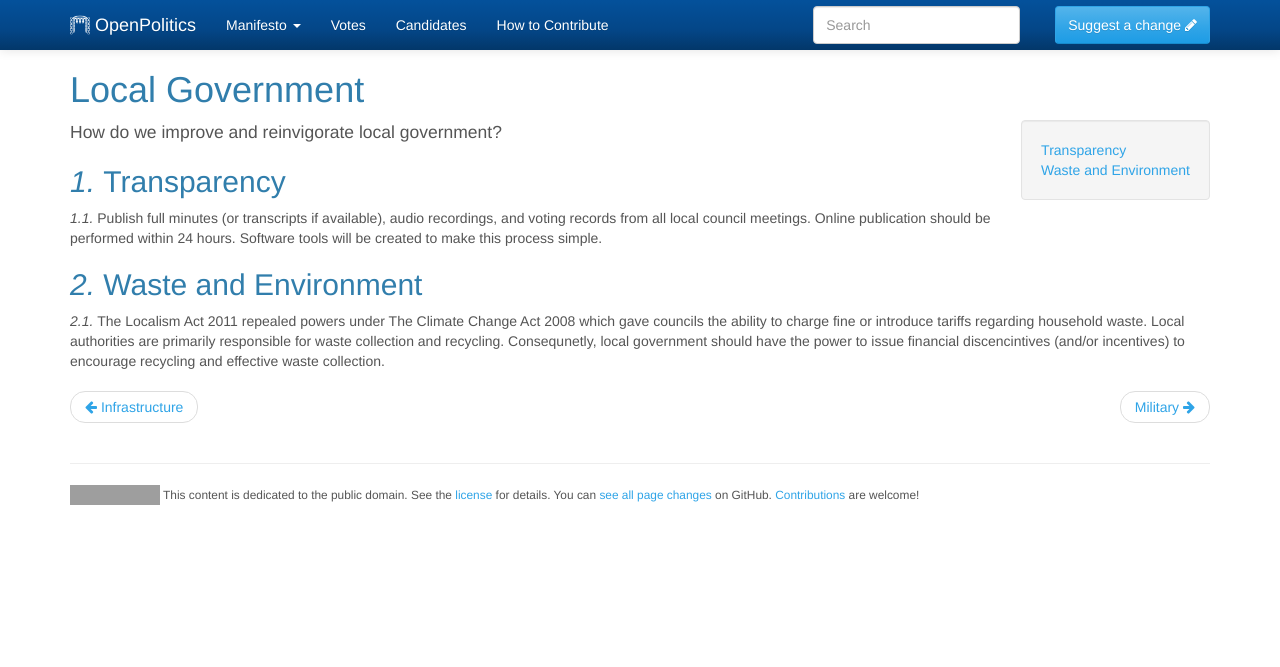
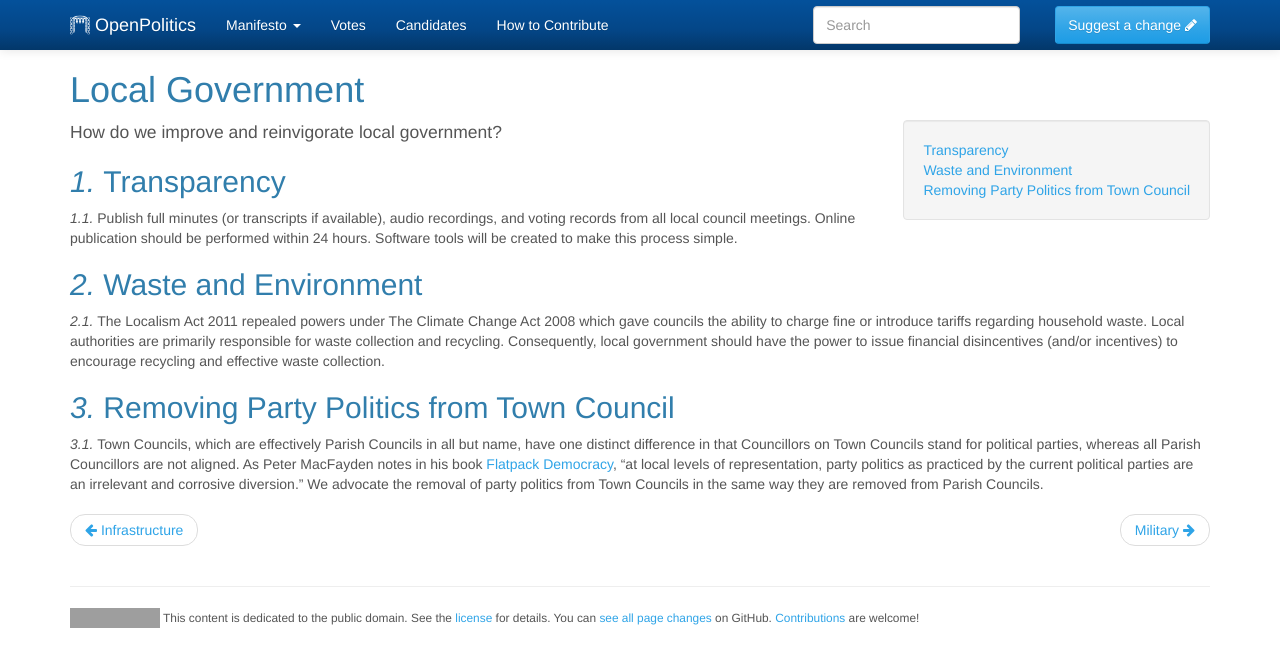
Before and after one commit to openpolitics/manifesto, a Jekyll site: the page built from manifesto/local_government.md, in a window 1280 px wide. Shown: the top 667 px of the page. Built offline with Jekyll 4.4.1, drawn with Linux system fonts in a browser that asks for light colours; grey boxes are pictures that could not be loaded.

Commit message:
Removal of party politics from Town Councils

```diff
--- a/manifesto/local_government.md
+++ b/manifesto/local_government.md
@@ -14,4 +14,8 @@ Publish full minutes (or transcripts if available), audio recordings, and voting
 
 ## Waste and Environment
 
-The Localism Act 2011 repealed powers under The Climate Change Act 2008 which gave councils the ability to charge fine or introduce tariffs regarding household waste. Local authorities are primarily responsible for waste collection and recycling. Consequnetly, local government should have the power to issue financial discencintives (and/or incentives) to encourage recycling and effective waste collection.
+The Localism Act 2011 repealed powers under The Climate Change Act 2008 which gave councils the ability to charge fine or introduce tariffs regarding household waste. Local authorities are primarily responsible for waste collection and recycling. Consequently, local government should have the power to issue financial disincentives (and/or incentives) to encourage recycling and effective waste collection.
+
+## Removing Party Politics from Town Council
+
+Town Councils, which are effectively Parish Councils in all but name, have one distinct difference in that Councillors on Town Councils stand for political parties, whereas all Parish Councillors are not aligned. As Peter MacFayden notes in his book [Flatpack Democracy](http://www.flatpackdemocracy.co.uk/ "Flatpack Democracy"), "at local levels of representation, party politics as practiced by the current political parties are an irrelevant and corrosive diversion." We advocate the removal of party politics from Town Councils in the same way they are removed from Parish Councils.
```
